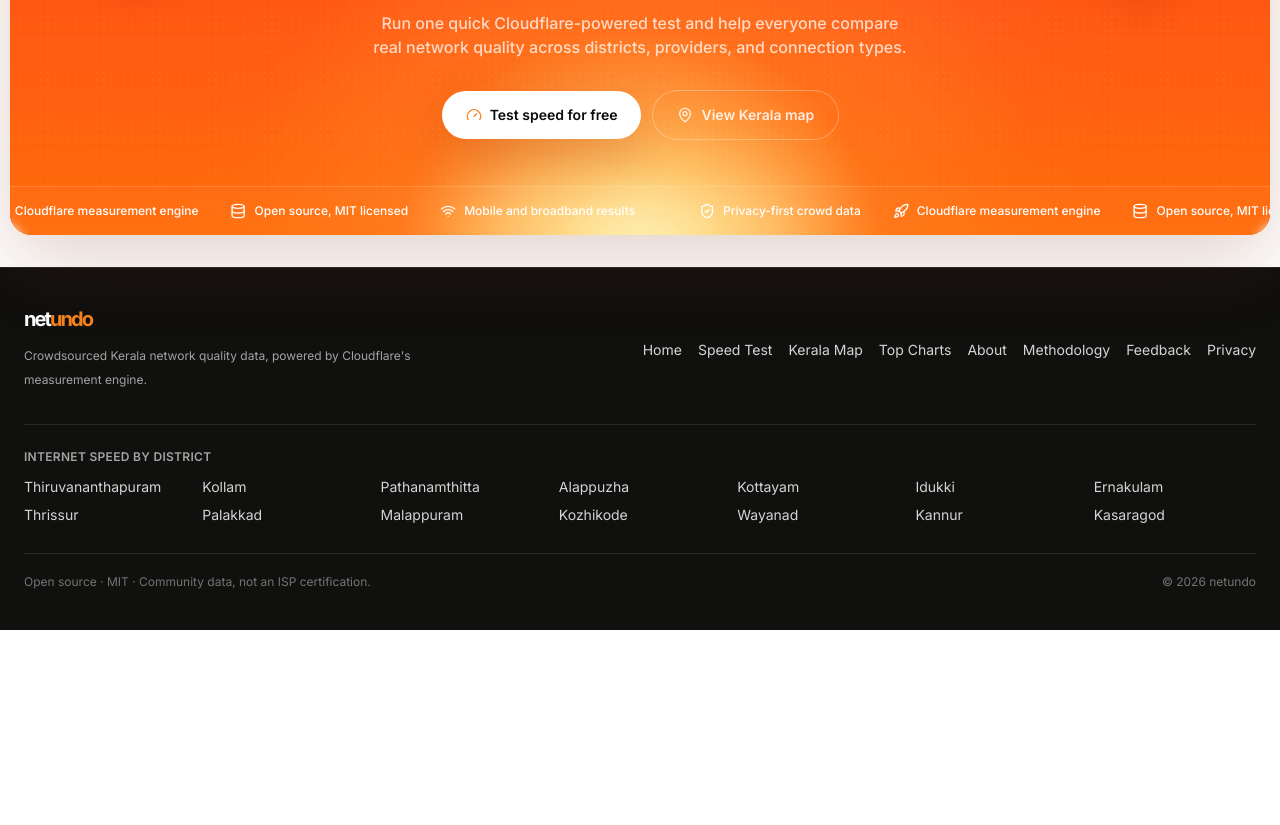
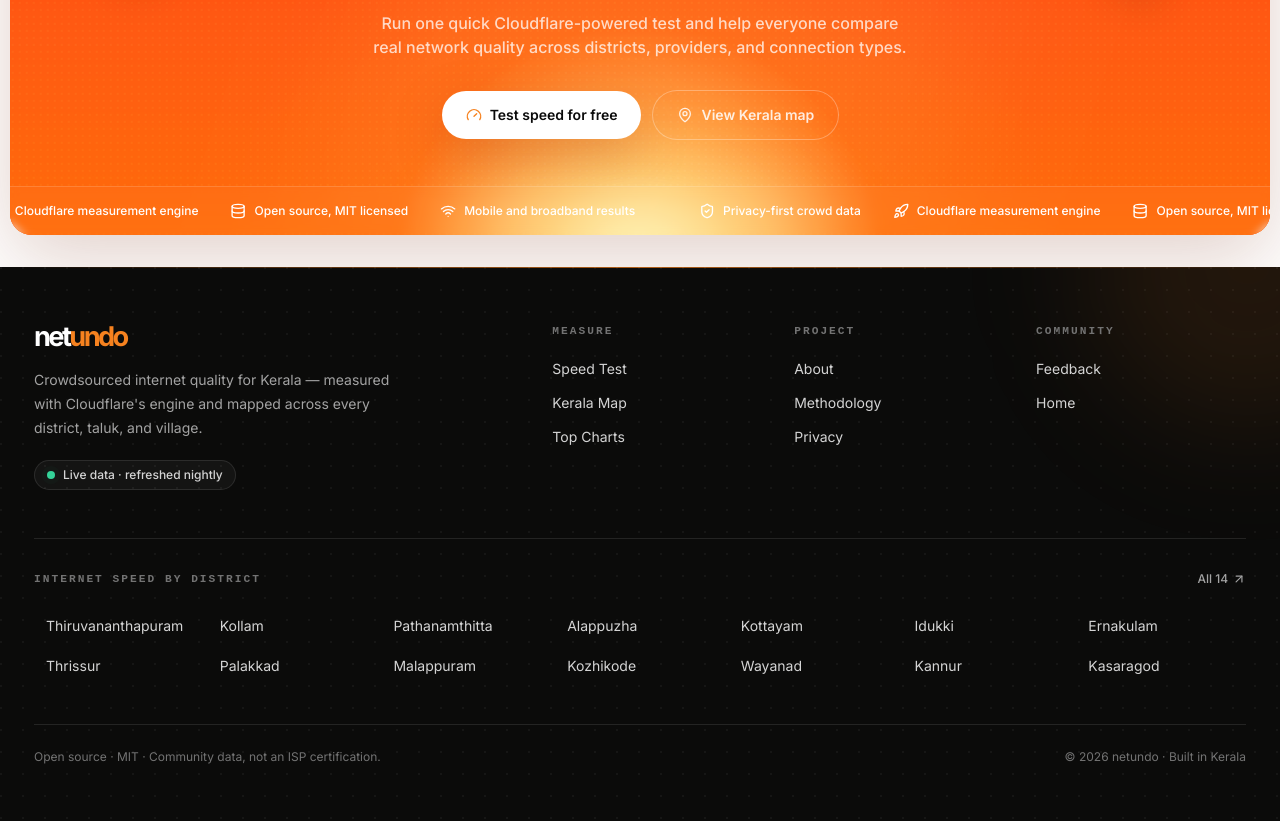
Before and after one commit to ashikjoy21/netundo, a Next.js app in the folder apps/web/: page / in a window 1280 px wide. Shown: the part 2832-3657 px from the top of the page. Before the commit the page ends 3466 px from the top, so only its background shows below. Built offline with nearby package versions, Linux system fonts and the light colour scheme; no server answers.

Commit message:
Redesign site footer with grouped links and polish.
Expand the dark footer into a multi-column layout with measure, project, and community links plus subtle background effects.

Co-authored-by: Cursor <cursoragent@cursor.com>

```diff
--- a/apps/web/src/app/globals.css
+++ b/apps/web/src/app/globals.css
@@ -55,6 +55,22 @@ body {
 
 .footer-marquee {
   animation: footer-marquee 24s linear infinite;
+}
+
+.footer-pulse {
+  animation: footer-pulse 2.4s cubic-bezier(0.4, 0, 0.6, 1) infinite;
+}
+
+@keyframes footer-pulse {
+  0% {
+    opacity: 0.7;
+    transform: scale(1);
+  }
+  70%,
+  100% {
+    opacity: 0;
+    transform: scale(2.4);
+  }
 }
 
 @keyframes footer-glow-breathe {
@@ -141,7 +157,8 @@ body {
   .footer-orb,
   .footer-floating-tile,
   .footer-copy-reveal,
-  .footer-marquee {
+  .footer-marquee,
+  .footer-pulse {
     animation: none;
   }
 }
--- a/apps/web/src/app/layout.tsx
+++ b/apps/web/src/app/layout.tsx
@@ -1,6 +1,6 @@
 import type { Metadata } from 'next';
 import { Inter } from 'next/font/google';
-import { Database, Gauge, MapPin, Radio, Rocket, ShieldCheck, Wifi } from 'lucide-react';
+import { ArrowUpRight, Database, Gauge, MapPin, Radio, Rocket, ShieldCheck, Wifi } from 'lucide-react';
 import { KERALA_VILLAGES } from '@/lib/keralaPlaces';
 import { slugify } from '@/lib/slug';
 import './globals.css';
@@ -65,6 +65,32 @@ function Footer() {
     { icon: <Rocket className="h-4 w-4" />, text: 'Cloudflare measurement engine' },
     { icon: <Database className="h-4 w-4" />, text: 'Open source, MIT licensed' },
     { icon: <Wifi className="h-4 w-4" />, text: 'Mobile and broadband results' },
+  ];
+
+  const linkGroups = [
+    {
+      title: 'Measure',
+      links: [
+        { label: 'Speed Test', href: '/test' },
+        { label: 'Kerala Map', href: '/kerala' },
+        { label: 'Top Charts', href: '/charts' },
+      ],
+    },
+    {
+      title: 'Project',
+      links: [
+        { label: 'About', href: '/about' },
+        { label: 'Methodology', href: '/methodology' },
+        { label: 'Privacy', href: '/privacy' },
+      ],
+    },
+    {
+      title: 'Community',
+      links: [
+        { label: 'Feedback', href: '/feedback' },
+        { label: 'Home', href: '/' },
+      ],
+    },
   ];
 
   return (
@@ -134,46 +160,95 @@ function Footer() {
           </div>
         </div>
       </div>
-      <div className="-mx-1 mt-6 border-t border-neutral-800 bg-[#10100f] px-5 py-9 text-white sm:-mx-2 sm:mt-8 sm:px-6 sm:py-10">
-        <div className="mx-auto flex max-w-[1260px] flex-col gap-7 md:flex-row md:items-center md:justify-between">
-          <div>
+      <div className="relative -mx-1 mt-6 overflow-hidden bg-[#0b0b0a] text-white sm:-mx-2 sm:mt-8">
+        <div aria-hidden className="absolute inset-x-0 top-0 h-px bg-gradient-to-r from-transparent via-cf-orange to-transparent opacity-70" />
+        <div
+          aria-hidden
+          className="absolute inset-0 opacity-[0.045]"
+          style={{
+            backgroundImage: 'radial-gradient(circle at 1px 1px, #ffffff 1px, transparent 1.4px)',
+            backgroundSize: '22px 22px',
+          }}
+        />
+        <div aria-hidden className="absolute -right-32 -top-40 h-80 w-80 rounded-full bg-cf-orange/10 blur-3xl" />
+
+        <div className="relative mx-auto max-w-[1260px] px-5 py-12 sm:px-6 sm:py-14">
+          <div className="grid gap-10 lg:grid-cols-12 lg:gap-8">
+            <div className="lg:col-span-5">
               <a href="/" aria-label="netundo home" className="inline-flex items-center">
-              <Wordmark inverse size="sm" />
+                <Wordmark inverse />
               </a>
-            <p className="mt-3 max-w-md text-xs leading-6 text-neutral-400">
-              Crowdsourced Kerala network quality data, powered by Cloudflare&apos;s measurement engine.
+              <p className="mt-4 max-w-sm text-sm leading-6 text-neutral-400">
+                Crowdsourced internet quality for Kerala — measured with Cloudflare&apos;s engine and mapped across every district, taluk, and village.
               </p>
+              <div className="mt-5 inline-flex items-center gap-2 rounded-full border border-white/10 bg-white/[0.04] px-3 py-1.5 text-xs font-medium text-neutral-300">
+                <span className="relative flex h-2 w-2">
+                  <span className="footer-pulse absolute inline-flex h-full w-full rounded-full bg-emerald-400/70" />
+                  <span className="relative inline-flex h-2 w-2 rounded-full bg-emerald-400" />
+                </span>
+                Live data · refreshed nightly
               </div>
-          <nav className="flex flex-wrap gap-x-4 gap-y-2 text-sm">
-            <a href="/" className="text-neutral-300 transition-colors hover:text-white">Home</a>
-            <a href="/test" className="text-neutral-300 transition-colors hover:text-white">Speed Test</a>
-            <a href="/kerala" className="text-neutral-300 transition-colors hover:text-white">Kerala Map</a>
-            <a href="/charts" className="text-neutral-300 transition-colors hover:text-white">Top Charts</a>
-            <a href="/about" className="text-neutral-300 transition-colors hover:text-white">About</a>
-            <a href="/methodology" className="text-neutral-300 transition-colors hover:text-white">Methodology</a>
-            <a href="/feedback" className="text-neutral-300 transition-colors hover:text-white">Feedback</a>
-            <a href="/privacy" className="text-neutral-300 transition-colors hover:text-white">Privacy</a>
-          </nav>
             </div>
-        <div className="mx-auto mt-8 max-w-[1260px] border-t border-white/10 pt-6">
-          <p className="text-xs font-semibold uppercase tracking-wide text-neutral-400">
+
+            <div className="grid grid-cols-2 gap-8 sm:grid-cols-3 lg:col-span-7">
+              {linkGroups.map((group) => (
+                <div key={group.title}>
+                  <h3 className="font-mono text-[0.7rem] font-semibold uppercase tracking-[0.18em] text-neutral-500">
+                    {group.title}
+                  </h3>
+                  <ul className="mt-4 space-y-2.5">
+                    {group.links.map((link) => (
+                      <li key={link.href}>
+                        <a
+                          href={link.href}
+                          className="group inline-flex text-sm text-neutral-300 transition-colors hover:text-white"
+                        >
+                          <span className="relative">
+                            {link.label}
+                            <span aria-hidden className="absolute -bottom-0.5 left-0 h-px w-0 bg-cf-orange transition-all duration-300 group-hover:w-full" />
+                          </span>
+                        </a>
+                      </li>
+                    ))}
+                  </ul>
+                </div>
+              ))}
+            </div>
+          </div>
+
+          <div className="mt-12 border-t border-white/10 pt-8">
+            <div className="flex items-center justify-between">
+              <h3 className="font-mono text-[0.7rem] font-semibold uppercase tracking-[0.18em] text-neutral-500">
                 Internet speed by district
-          </p>
-          <nav className="mt-3 grid grid-cols-2 gap-x-4 gap-y-2 text-sm sm:grid-cols-4 lg:grid-cols-7">
+              </h3>
+              <a
+                href="/kerala"
+                className="inline-flex items-center gap-1 text-xs font-medium text-neutral-400 transition-colors hover:text-cf-orange"
+              >
+                All 14 <ArrowUpRight className="h-3.5 w-3.5" />
+              </a>
+            </div>
+            <nav className="mt-5 grid grid-cols-2 gap-1 sm:grid-cols-3 md:grid-cols-4 lg:grid-cols-7">
               {KERALA_DISTRICT_NAMES.map((district) => (
                 <a
                   key={district}
                   href={`/kerala/${slugify(district)}`}
-                className="text-neutral-300 transition-colors hover:text-cf-orange"
+                  className="group relative flex items-center rounded-md px-3 py-2 text-sm text-neutral-300 transition-colors hover:bg-white/[0.05] hover:text-white"
                 >
+                  <span
+                    aria-hidden
+                    className="absolute left-0 top-1/2 h-3.5 w-0.5 -translate-y-1/2 rounded-full bg-cf-orange opacity-0 transition-opacity group-hover:opacity-100"
+                  />
                   {district}
                 </a>
               ))}
             </nav>
           </div>
-        <div className="mx-auto mt-7 flex max-w-[1260px] flex-col gap-2 border-t border-white/10 pt-5 text-xs text-neutral-500 sm:flex-row sm:items-center sm:justify-between">
+
+          <div className="mt-10 flex flex-col gap-2 border-t border-white/10 pt-6 text-xs text-neutral-500 sm:flex-row sm:items-center sm:justify-between">
             <span>Open source · MIT · Community data, not an ISP certification.</span>
-          <span>© {new Date().getFullYear()} netundo</span>
+            <span>© {new Date().getFullYear()} netundo · Built in Kerala</span>
+          </div>
         </div>
       </div>
     </footer>
```
Lines whose indentation alone changed are shown as unchanged.
